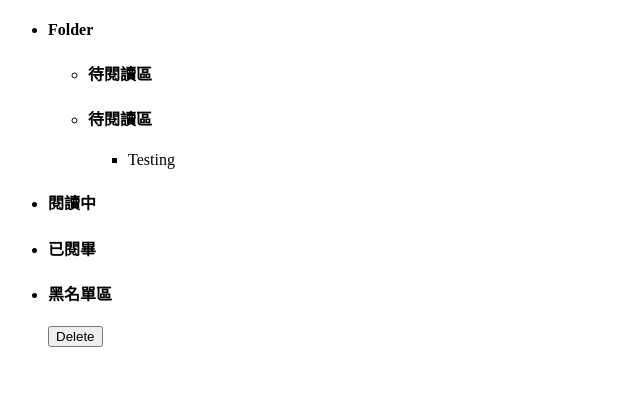
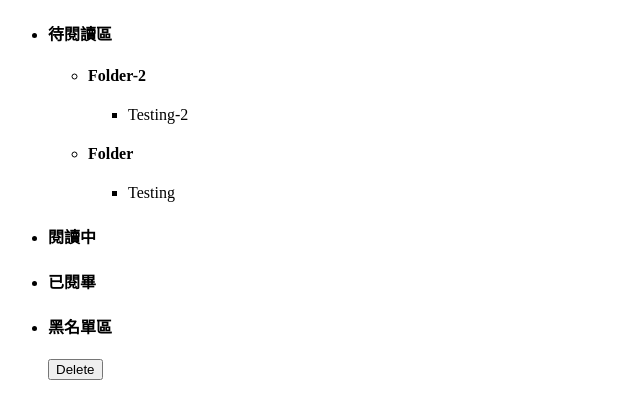
Before and after one commit to vul358/easy-reading, a Django app: template templates/bookshelf.html in a window 1280 px wide. Shown: the top 419 px of the page, without its empty margins (0-640 px from the left). Run offline with Django 4.2, Linux system fonts and the light colour scheme; the template is opened without the code that fills it, so the values that code supplies are empty; some libraries are stand-ins or nearby versions.

Commit message:
add bookshelf UI/adjust crawl_author/adjust mysql settings

```diff
--- a/crawler/crawl_daily.py
+++ b/crawler/crawl_daily.py
@@ -51,7 +51,7 @@ def crawler_sto(html_content):
             # 標題 作者
             sto = "https://www.sto.cx"
             title_author = body.select('.t')[0].text.strip()
-            title, author = re.findall(r'《(.*)》作者：(.*)', title_author)[0]
+            title, author = re.findall(r'《(.*)》作者：([^\(]+)', title_author)[0]
             title_tw = cc.convert(title)
             author_tw = cc.convert(author)
             print(title_tw, author_tw)
--- a/novels/views.py
+++ b/novels/views.py
@@ -190,19 +190,23 @@ def mark(request):
         user = novel['user_id']
         check = Bookshelf.objects.filter(user_id=user, novel_id=novel_id).first()
         bookshelf_status = novel['bookshelf']
+        folder = novel['folder']
         if not check:
             bookshelf_object = Bookshelf()
             bookshelf_object.bookshelf = bookshelf_status
+            bookshelf_object.folder = folder
             bookshelf_object.novel_id = novel_id
             bookshelf_object.user_id = user
             bookshelf_object.save()
         else:
-            if check.bookshelf != bookshelf_status:
+            if check.bookshelf != bookshelf_status or check.folder != folder:
                 check.bookshelf = bookshelf_status
+                check.folder = folder
                 check.save()
-        return HttpResponse("status:success")
+        return JsonResponse({"status": "success"})
     except json.JSONDecodeError as e:
-        return HttpResponse(f"Error decoding JSON: {str(e)}", status=400)
+        return JsonResponse({"status": "failed", "msg": str(e)}, status=400)
+        # return HttpResponse(f"Error decoding JSON: {str(e)}", status=400)
 
 
 def bookshelfs(request):
@@ -210,40 +214,25 @@ def bookshelfs(request):
         bookshelf = request.GET['bookshelf']
         user = request.GET['user_id']
         books = Bookshelf.objects.filter(user_id=user, bookshelf=bookshelf)
-        if bookshelf == "pending" or bookshelf == "blocked":
-            no_folder = []
-            for book in books:
-                novel_id = book.novel_id
-                novel = ChosenNovels.objects.filter(id=novel_id).first()
-                result = {
-                    "title": novel.title,
-                    "author": novel.author,
-                    "outline": novel.outline,
-                    "category": novel.category,
-                    "url": novel.url
-                }
-                no_folder.append(result)
-            results = JsonResponse(no_folder, status = 200, safe=False, json_dumps_params={'ensure_ascii': False})
-        else:
-            folders = defaultdict(list)
-            for book in books:
-                novel_id = book.novel_id
-                folder_name = book.folder
-                novel = ChosenNovels.objects.filter(id=novel_id).first()
-                folder = {
-                    "title": novel.title,
-                    "author": novel.author,
-                    "outline": novel.outline,
-                    "category": novel.category,
-                    "url": novel.url
-                }
-                folders[folder_name].append(folder)
-            results = JsonResponse(folders, status = 200, safe=False, json_dumps_params={'ensure_ascii': False})
-        return results
+        folders = defaultdict(list)
+        for book in books:
+            folder_name = book.folder or 'no_folder'
+            novel = ChosenNovels.objects.filter(id=book.novel_id).first()
+            result = {
+                "id": novel.id,
+                "title": novel.title,
+                "author": novel.author,
+                "outline": novel.outline,
+                "category": novel.category,
+                "url": novel.url
+            }
+            folders[folder_name].append(result)
+
+        return JsonResponse(folders, status=200, json_dumps_params={'ensure_ascii': False})
 
 
 def my_bookshelf(request, user_id):
-    return render(request, 'bookshelf.html', {'user_id': user_id})
+    return render(request, 'bookshelf_c.html', {'user_id': user_id})
 
 
 def test_api(request):
--- a/templates/bookshelf.html
+++ b/templates/bookshelf.html
@@ -9,37 +9,29 @@
     <title>我的書櫃{{user_id}}</title>
 </head>
 <body>
-
     <div class="main-container">
         <ul class="columns">
-
             <li calss="column to-do-column">
+                <div class="column-header"><h4>待閱讀區</h4></div>
+                <ul class="task-list" id="pending">
+                    <li class="column to-do-column">
+                        <div class="column-header">
+                            <h4>Folder-2</h4>
+                        </div>
+                        <ul class="task-list" id="pending-3">
+                            <li><p>Testing-2</p></li>
+                        </ul>
+                    </li>
+                    <li class="column to-do-column">
                         <div class="column-header">
                             <h4>Folder</h4>
-            </div>
-            <ul class="task-list" id="outer">
-
-
-          <li class="column to-do-column">
-            <div class="column-header">
-              <h4>待閱讀區</h4>
-            </div>
-            <ul class="task-list" id="pending">
-            </ul>
-          </li>
-
-          <li class="column to-do-column">
-            <div class="column-header">
-              <h4>待閱讀區</h4>
                         </div>
                         <ul class="task-list" id="pending-2">
                             <li><p>Testing</p></li>
                         </ul>
                     </li>
-
                 </ul>
             </li>
-
             <li class="column doing-column">
             <div class="column-header">
               <h4>閱讀中</h4>
@@ -56,7 +48,6 @@
               </li> -->
             </ul>
             </li>
-
             <li class="column done-column">
             <div class="column-header">
               <h4>已閱畢</h4>
@@ -70,7 +61,6 @@
               </li> -->
             </ul>
             </li>
-
             <li class="column trash-column">
             <div class="column-header">
               <h4>黑名單區</h4>
@@ -87,10 +77,8 @@
               <button class="button delete-button" onclick="emptyTrash()">Delete</button>
             </div>
             </li>
-
         </ul>
     </div>
-
 
     <script>
         // 在頁面上顯示每本書的函數
```
Also changed, not shown: mysite/settings.py (+6 -3 lines). Lines whose indentation alone changed are shown as unchanged.
